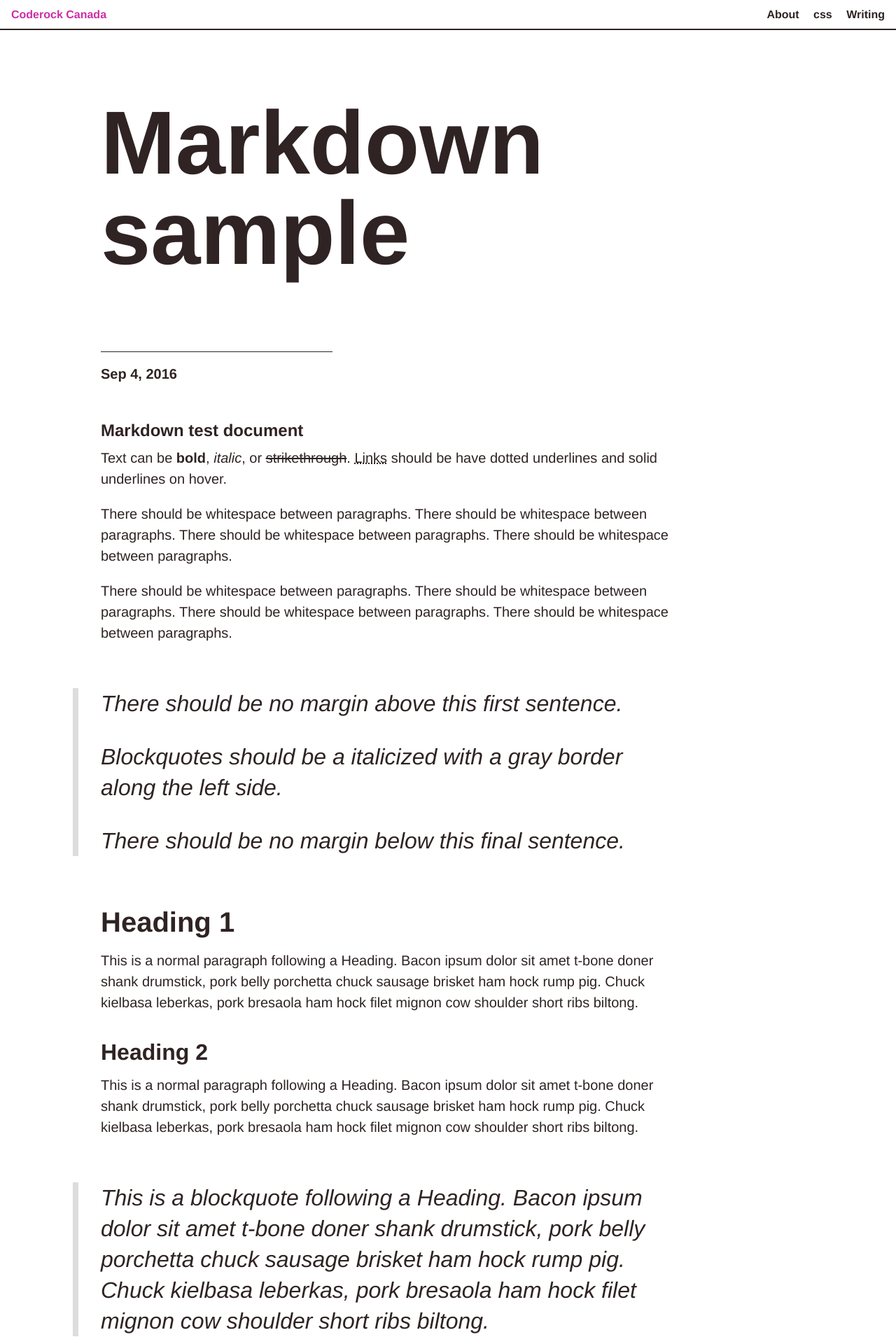
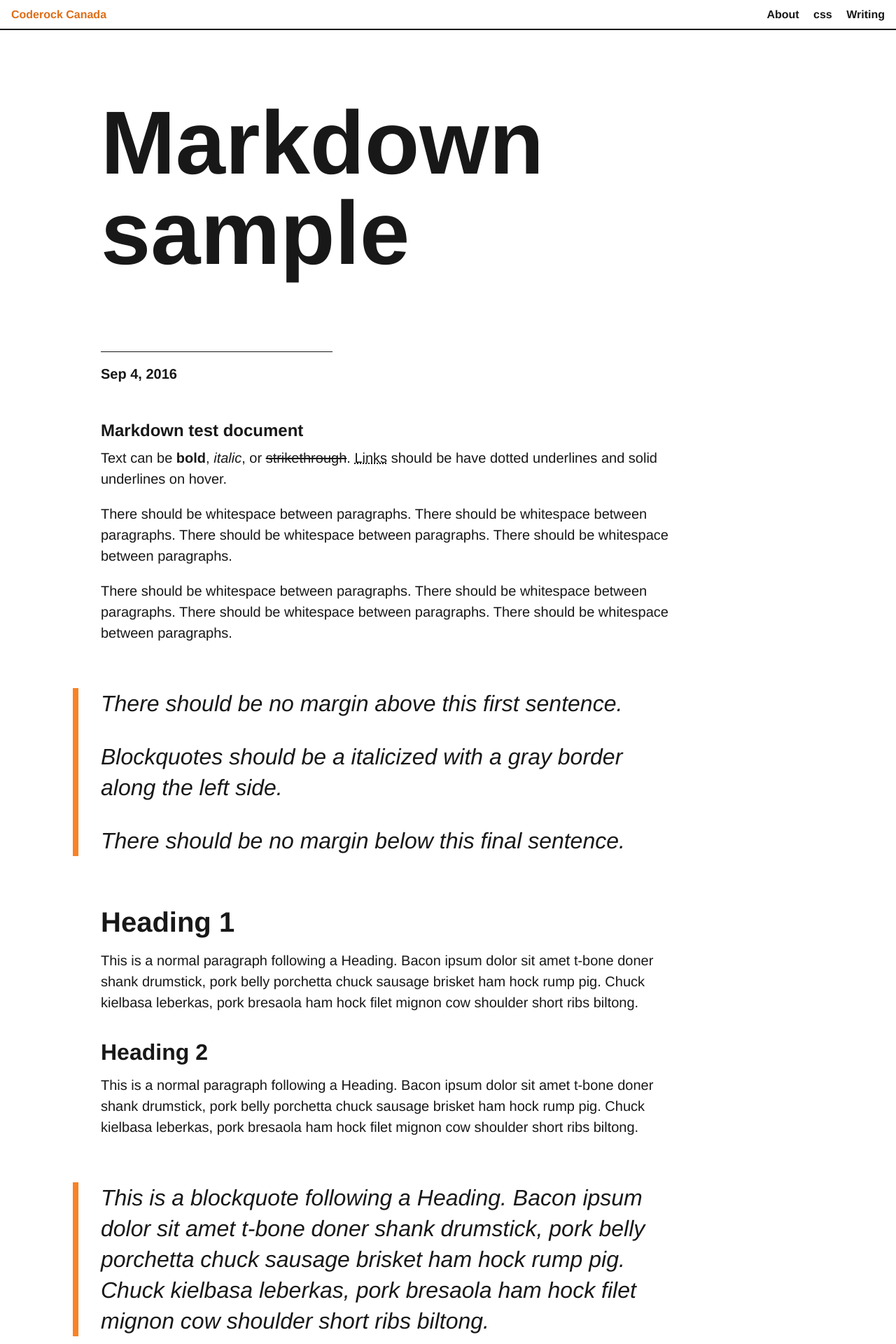
Before and after one commit to rockandrollcanada/code, a Jekyll site: the page built from _posts/2016-09-04-markdown-sample.md, in a window 1280 px wide. Shown: the top 1920 px of the page at 70% size. Built offline with Jekyll 4.4.1, drawn with Linux system fonts in a browser that asks for light colours; comment, search, counter and statistics services are not loaded.

Commit message:
orange theme

```diff
--- a/_config.yml
+++ b/_config.yml
@@ -29,7 +29,7 @@ social_username: glenrockinsmith
 # Choose from: black (default), blue, gray, magenta, orange, red, white, and yellow.
 remote_theme: broccolini/swiss
 
-theme_color: magenta
+theme_color: orange
 
 # Build settings
 markdown: kramdown
```
